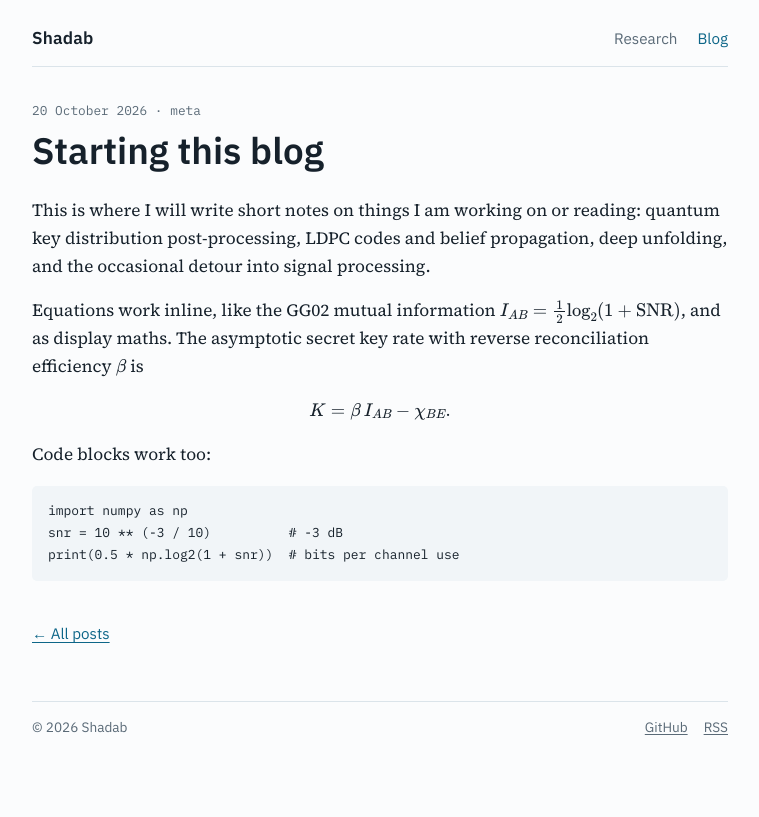
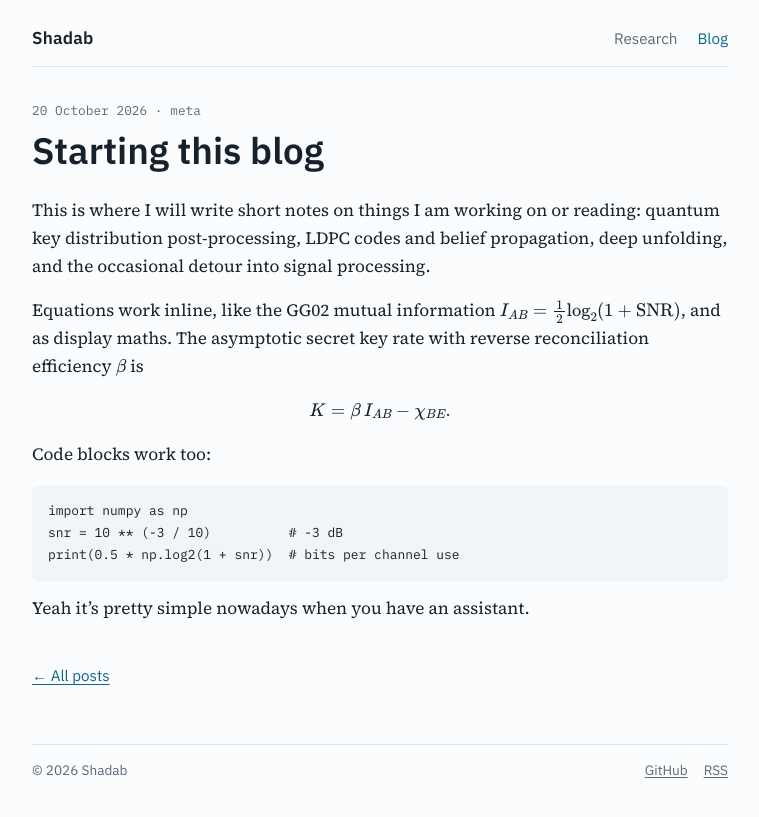
Before and after one commit to liplahm/liplahm.github.io, a Jekyll site: the page built from _posts/2026-10-20-starting-this-blog.md, in a window 1280 px wide. Shown: the top 817 px of the page, without its empty margins (260-1019 px from the left). Built offline with Jekyll 4.4.1, drawn with Linux system fonts in a browser that asks for light colours.

Commit message:
Update 2026-10-20-starting-this-blog.md

````diff
--- a/_posts/2026-10-20-starting-this-blog.md
+++ b/_posts/2026-10-20-starting-this-blog.md
@@ -19,3 +19,5 @@ import numpy as np
 snr = 10 ** (-3 / 10)          # -3 dB
 print(0.5 * np.log2(1 + snr))  # bits per channel use
 ```
+
+Yeah it's pretty simple nowadays when you have an assistant.
````
